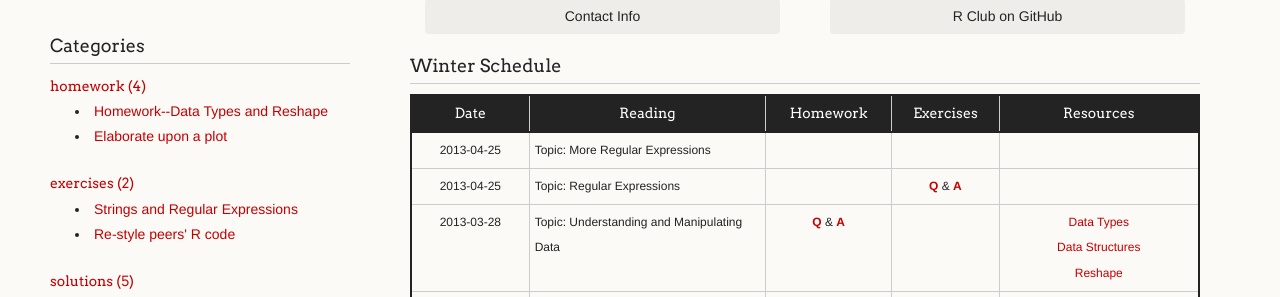
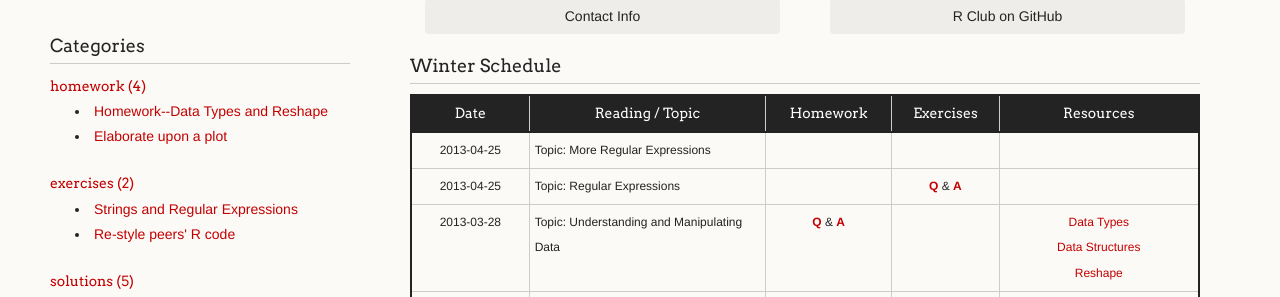
Before and after one commit to mfcovington/r_club, a Jekyll site: the page built from index.html, in a window 1280 px wide. Shown: the part 232-529 px from the top of the page. Built offline with Jekyll 4.4.1, drawn with Linux system fonts in a browser that asks for light colours; Markdown is read by kramdown in place of the engine named in the settings.

Commit message:
change 'Reading' column to 'Reading / Topic'

```diff
--- a/index.html
+++ b/index.html
@@ -26,7 +26,7 @@ title: UCD Plant Biologists Learning R
       <thead>
         <tr>
           <th class="date-col">Date</th>
-          <th class="reading-col">Reading</th>
+          <th class="reading-col">Reading / Topic</th>
           <th class="info-col">Homework</th>
           <th class="info-col">Exercises</th>
           <th class="info-col">Resources</th>
```
